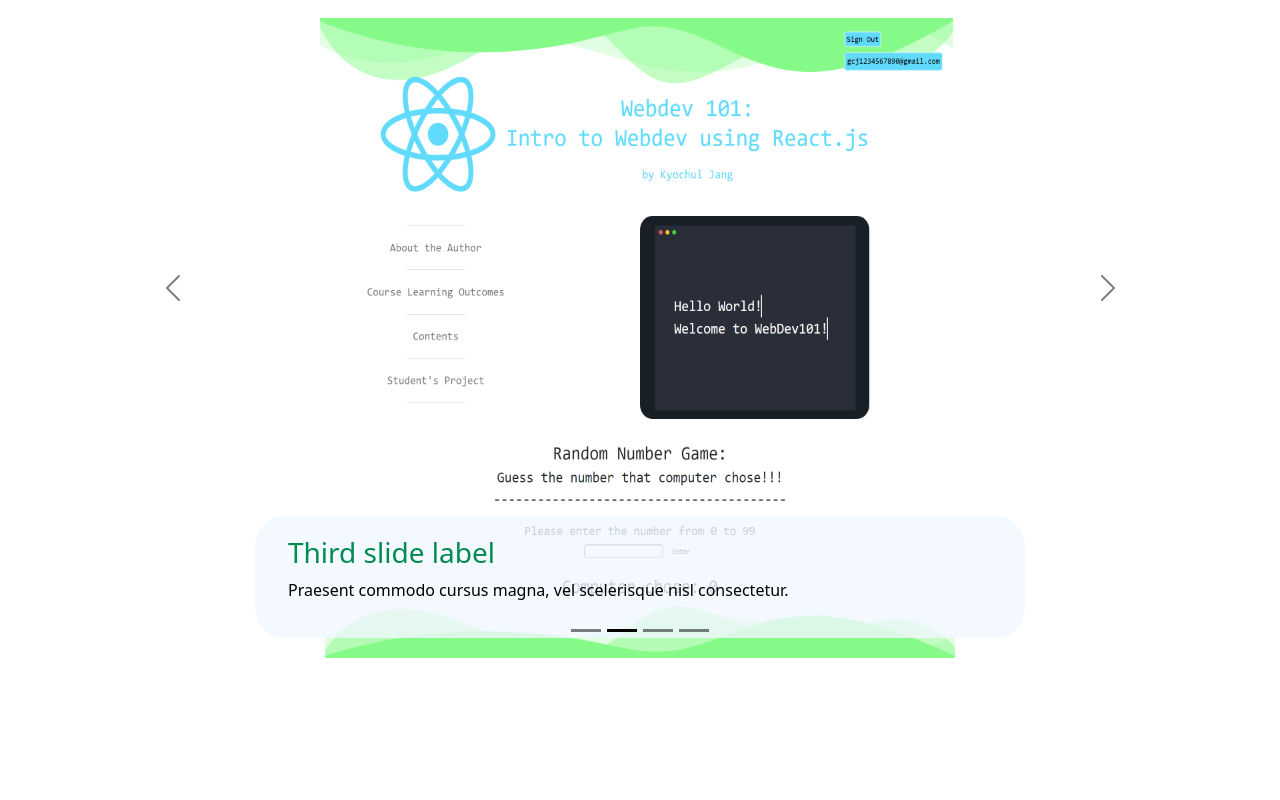
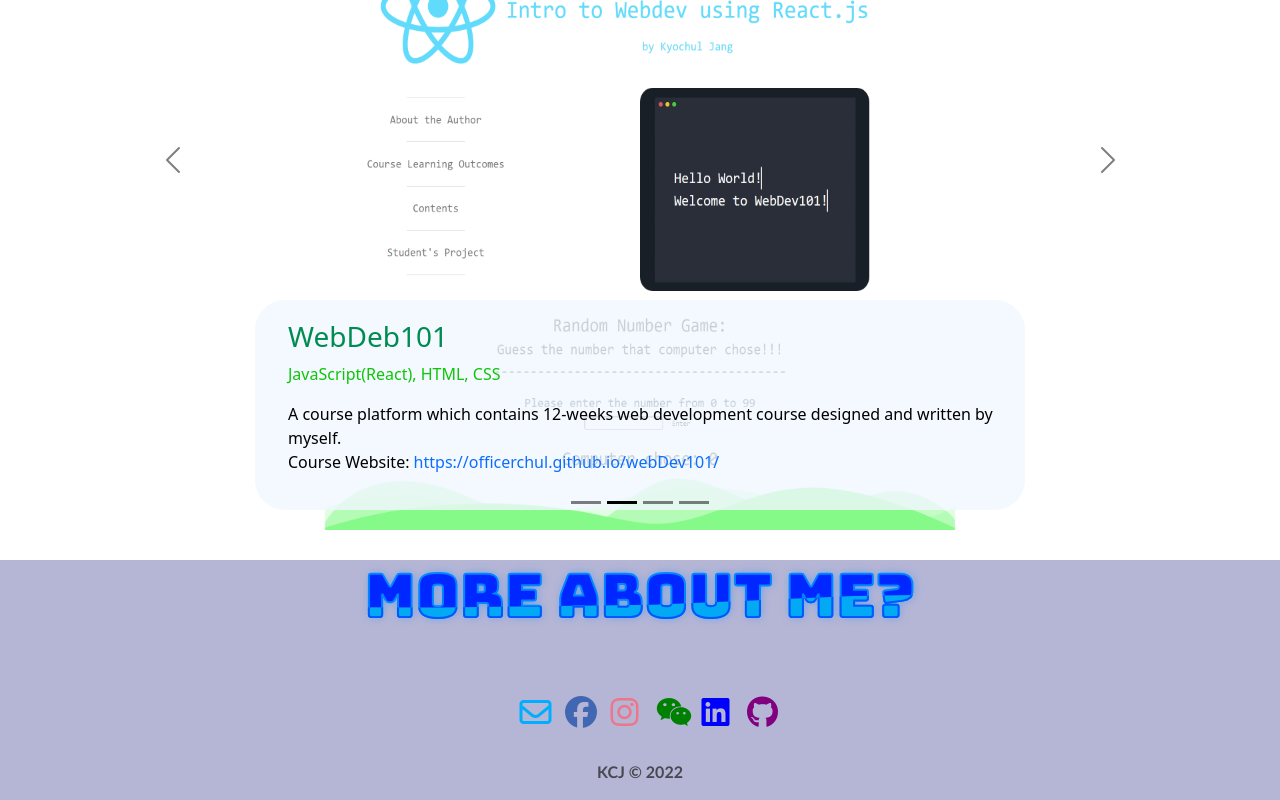
Before and after one commit to OfficerChul/kyochuldotcom, a React (Create React App) app: page /kyochuldotcom/portfolio in a window 1280 px wide. Shown: the part 2548-3348 px from the top of the page. Before the commit the page ends 3236 px from the top, so only its background shows below. Built offline with nearby package versions, Linux system fonts and the light colour scheme; a web font is replaced by a local one.

Commit message:
Update Project

```diff
--- a/src/components/Contact/Contact.css
+++ b/src/components/Contact/Contact.css
@@ -11,6 +11,7 @@
     flex-direction: column;
     justify-content: space-around;
     align-items: center;
+
 }
 
 /* .footer-shadow {
@@ -58,8 +59,10 @@
 }
 
 .social-media {
+    position: relative;
     display: flex;
     justify-content: center;
+    margin-top: 14vh;
 }
 
 .social-media-wrap {
@@ -180,7 +183,7 @@
     /* margin-right: 5px; */
 }
 
-.fa-envelope:hover {
+.mail:hover {
     filter: drop-shadow(5px 5px 5px rgb(0, 174, 255));
 }
 
--- a/src/components/Portfolio/Portfolio.jsx
+++ b/src/components/Portfolio/Portfolio.jsx
@@ -25,8 +25,11 @@ export default function Portfolio() {
             </header>
             <About1 />
             <About2 />
-            <Contact />
+
             <Projects />
+            <footer>
+                <Contact />
+            </footer>
 
         </>
     )
--- a/src/components/Projects/Projects.css
+++ b/src/components/Projects/Projects.css
@@ -31,3 +31,12 @@
     transition: ease 0.5s;
     filter: brightness(1.7);
 }
+
+.stacks {
+    color: #0ec508;
+}
+
+.stacks:hover {
+
+    filter: brightness(1.2);
+}
--- a/src/components/Projects/Projects.jsx
+++ b/src/components/Projects/Projects.jsx
@@ -26,8 +26,9 @@ export default function Projects() {
                     />
 
                     <Carousel.Caption className='label'>
-                        <h3 ><span className='label-title'>Third slide label</span></h3>
-                        <p>Lorem ipsum dolor sit amet, consectetur adipiscing elit.</p>
+                        <h3 ><span className='label-title'>Neural Data AutoPlot Program</span></h3>
+                        <p className='stacks'>Stacks: Python Libraries - Dash, SciPy(Signal Processing), etc</p>
+                        <p>A GUI web application that helps neuroscientists to plot and analyze neural data without writing a code.</p>
                     </Carousel.Caption>
                 </Carousel.Item>
                 <Carousel.Item>
@@ -38,9 +39,12 @@ export default function Projects() {
                     />
 
                     <Carousel.Caption className='label'>
-                        <h3 ><span className='label-title'>Third slide label</span></h3>
+                        <h3 ><span className='label-title'>WebDeb101</span></h3>
+                        <p className='stacks'>JavaScript(React), HTML, CSS</p>
                         <p>
-                            Praesent commodo cursus magna, vel scelerisque nisl consectetur.
+                            A course platform which contains 12-weeks web development course designed and written by myself.
+                            <br />
+                            Course Website: <a href='https://officerchul.github.io/webDev101/'>https://officerchul.github.io/webDev101/</a>
                         </p>
                     </Carousel.Caption>
                 </Carousel.Item>
@@ -52,9 +56,9 @@ export default function Projects() {
 
                     />
                     <Carousel.Caption className='label'>
-                        <h3 ><span className='label-title'>Third slide label</span></h3>
-                        <p className='stacks'>Stacks: Java</p>
-                        <h5>Built a social network platform for getting a job like LinkedIn. <br />Worked on testing apps by using JUnit Test.</h5>
+                        <h3 ><span className='label-title'>Online Networking Platform</span></h3>
+                        <p className='stacks'>Stacks: Java, JUit Test</p>
+                        <p>A social network application that job seekers can upload their introduction and interests for recruiters, like LinkedIn. <br />Worked on testing apps by using JUnit Test.</p>
                     </Carousel.Caption>
                 </Carousel.Item>
                 <Carousel.Item>
@@ -65,9 +69,10 @@ export default function Projects() {
                     />
 
                     <Carousel.Caption className='label'>
-                        <h3 ><span className='label-title'>Third slide label</span></h3>
+                        <h3 ><span className='label-title'>My Old Website</span></h3>
+                        <p className='stacks'>Stacks: JavaScript(React), Netlify, HTML, CSS</p>
                         <p>
-                            Praesent commodo cursus magna, vel scelerisque nisl consectetur.
+                            My old portfolio website. I am currently not using it.
                         </p>
                     </Carousel.Caption>
                 </Carousel.Item>
--- a/src/components/SimpleIcon/SimpleIcon.jsx
+++ b/src/components/SimpleIcon/SimpleIcon.jsx
@@ -8,12 +8,12 @@ export default function SimpleIcon() {
             <link href="https://stackpath.bootstrapcdn.com/font-awesome/4.7.0/css/font-awesome.min.css" rel="stylesheet" integrity="sha384-wvfXpqpZZVQGK6TAh5PVlGOfQNHSoD2xbE+QkPxCAFlNEevoEH3Sl0sibVcOQVnN" crossorigin="anonymous" />
             <section id="set-8">
                 <div class="blurb-ripple-out-wrap hi-icon-effect-8 mt-4 links">
-                    <i class="blurb-ripple-out fa  fa-twitter"><Link style={{ color: "black" }} to="http://twitter.com">twitter</Link></i>
-                    <i class="blurb-ripple-out fa  fa-facebook"><Link style={{ color: "black" }} to="http://facebook.com">facebook</Link></i>
-                    <i class="blurb-ripple-out fa  fa-google-plus"><Link style={{ color: "black" }} to="http://google.com">google</Link></i>
-                    <i class="blurb-ripple-out fa  fa-github-alt"><Link style={{ color: "black" }} to="http://github.com">github</Link></i>
-                    <i class="blurb-ripple-out fa  fa-dribbble"><Link style={{ color: "black" }} to="portfolio">sports</Link></i>
-                    <i class="blurb-ripple-out fa  fa-skype"><Link style={{ color: "black" }} to="http://skype.com">skype</Link></i>
+                    <Link to="http://twitter.com"><i class="blurb-ripple-out fa fa-file" style={{ color: "#454839" }}>Resume</i></Link>
+                    <Link to="https://www.linkedin.com/in/kyochul-jang-93b263208/"><i class="blurb-ripple-out fa  fa-linkedin" style={{ color: "#0E76A8" }}>LinkedIn</i></Link>
+                    <Link to="https://www.instagram.com/kjang_hochul/"><i class="blurb-ripple-out fa  fa-instagram" style={{ color: "#E1306C" }}>Instagram</i></Link>
+                    <Link to="https://github.com/OfficerChul"><i class="blurb-ripple-out fa  fa-github-alt" style={{ color: "#77579d" }}>GitHub</i></Link>
+                    <Link to="portfolio"><i class="blurb-ripple-out fa  fa-star" style={{ color: "#fce903" }}>Portfolio</i></Link>
+                    <a href='mailto:gcj1234567890@gmail.com'><i class="blurb-ripple-out fa  fa-envelope" style={{ color: "#368BFE" }}>Email</i></a>
                 </div>
             </section>
         </div>
```
